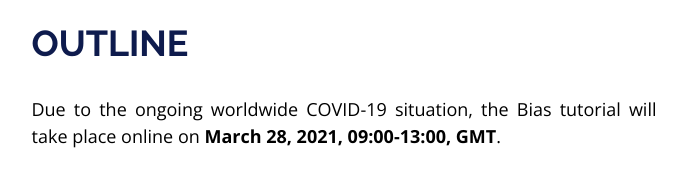
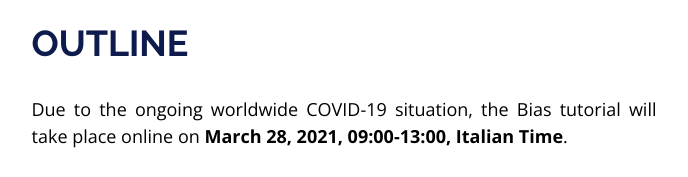
Before and after one commit to biasinrecsys/ecir2021-tutorial, a plain HTML site: page docs/index.html in a window 1280 px wide. Shown: the part 2340-2517 px from the top of the page, without its empty margins (296-984 px from the left). Drawn offline with nearby package versions, Linux system fonts and the light colour scheme.

Commit message:
Ready for tutorial

```diff
--- a/docs/index.html
+++ b/docs/index.html
@@ -147,7 +147,7 @@
             <div class="section-header">
                 <h2>Outline</h2>
 
-                <p>Due to the ongoing worldwide COVID-19 situation, the Bias tutorial will take place online on <strong>March 28, 2021, 09:00-13:00, GMT</strong>.</p>
+                <p>Due to the ongoing worldwide COVID-19 situation, the Bias tutorial will take place online on <strong>March 28, 2021, 09:00-13:00, Italian Time</strong>.</p>
 
                 <div style="margin: 10px auto 30px auto; width: 50%;">
                     <table class="table">
```
